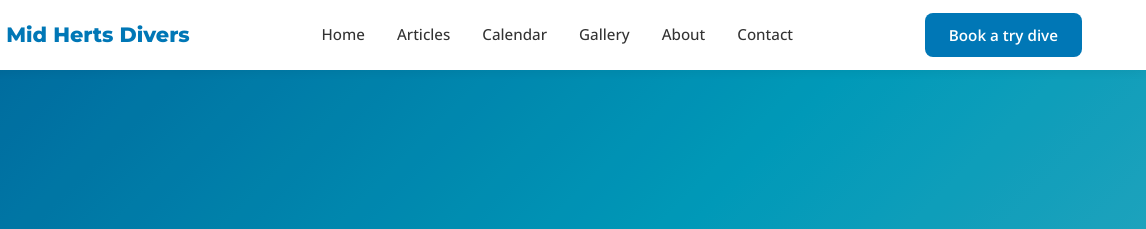
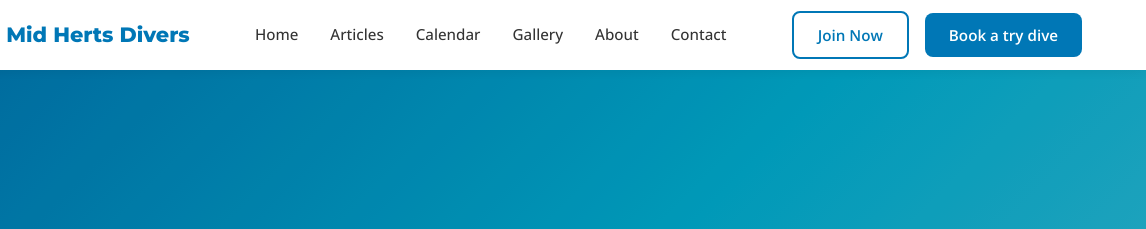
Before and after one commit to russellb77/MHD, an Eleventy site: page src/index.njk in a window 1280 px wide. Shown: the top 229 px of the page, 134-1280 px from the left. Built offline with nearby package versions, Linux system fonts and the light colour scheme; Eleventy itself is replaced by a stand-in of ours; files that its build step writes are made by us from their sources.

Commit message:
Fix: add Join Now button to nav header

```diff
--- a/src/_includes/base.njk
+++ b/src/_includes/base.njk
@@ -29,6 +29,7 @@
                 <li><a href="/contact/">Contact</a></li>
             </ul>
             <div class="nav-actions">
+                <a href="/join/" class="btn-secondary">Join Now</a>
                 <a href="/try-dive/" class="btn-primary">Book a try dive</a>
             </div>
             <button class="mobile-toggle" id="mobileToggle" aria-label="Toggle menu">
```
